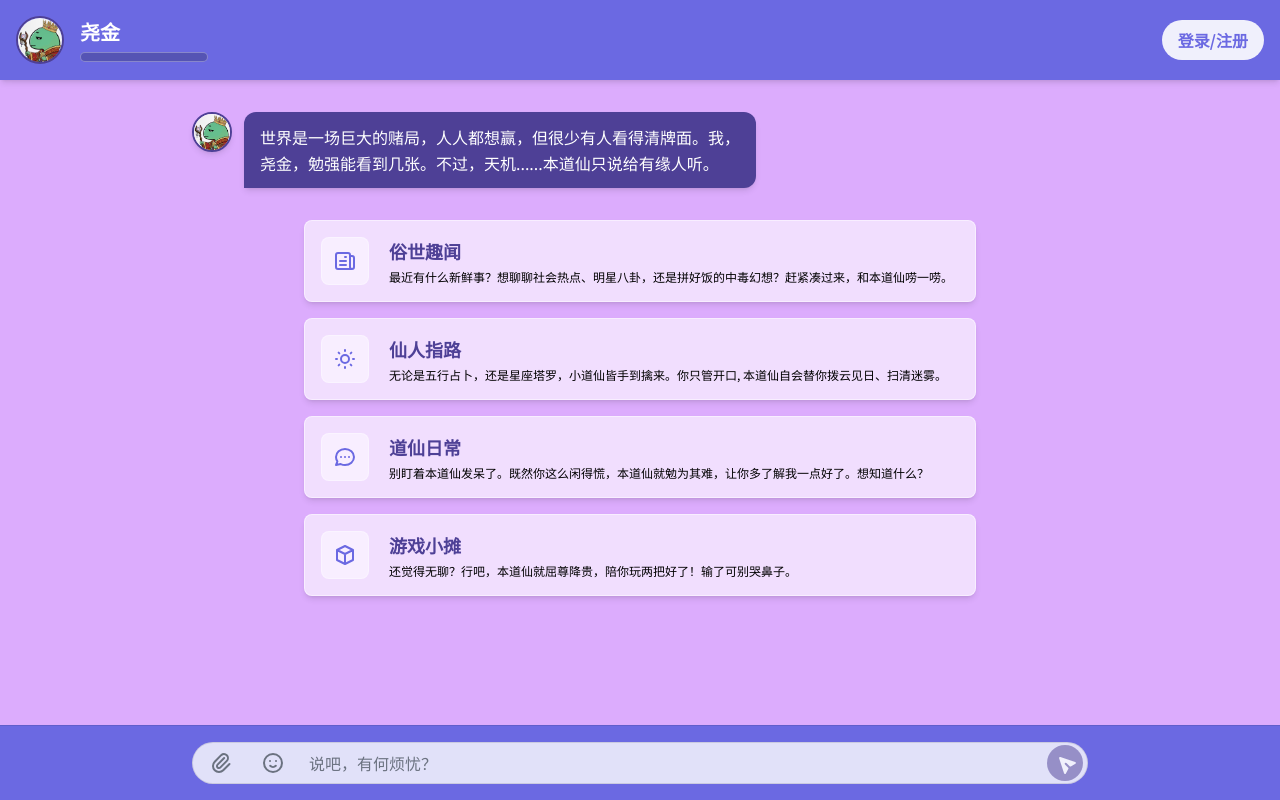
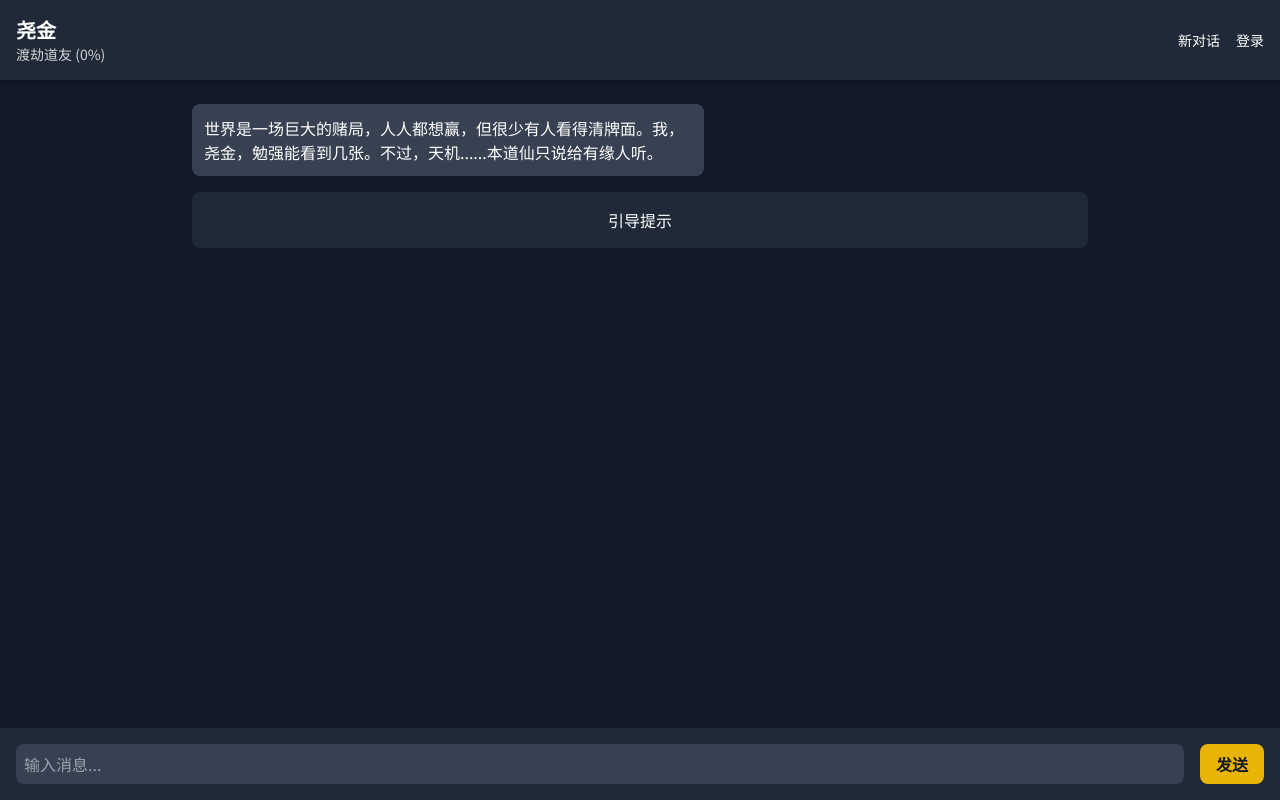
Before and after one commit to 7-cybergracegrace/our-yaojin-ai, a React (Vite) app: page / in a window 1280 px wide. Built offline with nearby package versions, Linux system fonts and the light colour scheme.

Commit message:
Update App.tsx

```diff
--- a/App.tsx
+++ b/App.tsx
@@ -1,17 +1,230 @@
-// Fix: Implement the main App component.
 import React, { useState, useEffect, useRef, useCallback } from 'react';
-import ChatInput from './components/ChatInput';
-import ChatMessage from './components/ChatMessage';
-import Header from './components/Header';
-import GuidePrompts from './components/GuidePrompts';
-import AuthModal from './components/AuthModal';
-import NotificationMessage from './components/NotificationMessage';
-import ConfirmationModal from './components/ConfirmationModal';
-import AvatarSelectionModal from './components/AvatarSelectionModal';
-import { Message, IntimacyLevel, User, Flow } from './types';
-// 修正：从 services/geminiService 中导入 fileToBase64 函数
-import { fileToBase64 } from './services/geminiService';
-import { getCurrentUser, logout } from './services/authService';
+
+// ===================================================================================
+// 1. 类型定义 (原 types/index.ts)
+// ===================================================================================
+interface Message {
+    id: string;
+    sender: 'user' | 'bot' | 'notification';
+    text: string;
+    image?: string;
+    imageBase64?: string;
+    imageMimeType?: string;
+    isLoading?: boolean;
+    quickReplies?: string[];
+    intimacy?: IntimacyLevel;
+    notificationContent?: string;
+    errorType?: 'rate_limit' | 'safety' | 'server' | 'unknown';
+}
+
+interface IntimacyLevel {
+    level: number;
+    name: string;
+    min: number;
+    progress: number;
+}
+
+interface User {
+    username: string;
+    email: string;
+    isGuest?: boolean;
+}
+
+type Flow = 'default' | 'guidance' | 'game' | 'news' | 'daily';
+
+
+// ===================================================================================
+// 2. 服务逻辑 (原 services/*.ts)
+// ===================================================================================
+
+// --- authService.ts ---
+const getCurrentUser = (): User | null => {
+    const userJson = localStorage.getItem('currentUser_YaoJin');
+    return userJson ? JSON.parse(userJson) : null;
+};
+
+const logout = () => {
+    localStorage.removeItem('currentUser_YaoJin');
+};
+
+// --- geminiService.ts ---
+const fileToBase64 = async (file: File): Promise<string> => {
+    return new Promise<string>((resolve, reject) => {
+        const reader = new FileReader();
+        reader.onloadend = () => {
+            if (reader.result) { resolve(reader.result as string); }
+            else { reject(new Error("Failed to read file as Data URL")); }
+        };
+        reader.onerror = reject;
+        reader.readAsDataURL(file);
+    });
+};
+
+// --- 核心修复：将模拟代码替换为真实的后端 fetch 调用 ---
+async function streamChatResponse(
+    payload: {
+        text: string;
+        imageBase64: string | null;
+        history: Message[];
+        intimacy: IntimacyLevel;
+        userName: string;
+        currentFlow: Flow;
+    },
+    onChunk: (chunk: any) => void,
+    onError: (error: Error) => void
+) {
+    try {
+        // 使用 POST 方法调用后端的 /api/chat
+        const response = await fetch('/api/chat', {
+            method: 'POST',
+            headers: { 'Content-Type': 'application/json' },
+            body: JSON.stringify(payload),
+        });
+
+        if (!response.ok || !response.body) {
+            throw new Error(`API request failed with status ${response.status}`);
+        }
+
+        const reader = response.body.getReader();
+        const decoder = new TextDecoder();
+        let buffer = '';
+
+        while (true) {
+            const { done, value } = await reader.read();
+            if (done) break;
+
+            buffer += decoder.decode(value, { stream: true });
+            const lines = buffer.split('\n');
+            buffer = lines.pop() || '';
+
+            for (const line of lines) {
+                if (line.trim()) {
+                    try { onChunk(JSON.parse(line)); }
+                    catch (e) { console.error("Failed to parse stream chunk:", line); }
+                }
+            }
+        }
+    } catch (error) {
+        console.error("Chat API request error:", error);
+        onError(error instanceof Error ? error : new Error('Unknown chat error'));
+    }
+}
+
+
+// ===================================================================================
+// 3. UI 组件 (原 components/*.tsx)
+// ===================================================================================
+
+const Header: React.FC<{
+    intimacy: IntimacyLevel;
+    onClearHistory: () => void;
+    onNewConversation: () => void;
+    currentUser: User | null;
+    userAvatar: string | null;
+    onAvatarChangeClick: () => void;
+    onLoginClick: () => void;
+    onLogout: () => void;
+}> = ({ intimacy, currentUser, userAvatar, onLoginClick, onLogout, onNewConversation }) => (
+    <header className="bg-gray-800 text-white p-4 flex justify-between items-center shadow-md">
+        <div>
+            <h1 className="text-xl font-bold">尧金</h1>
+            <p className="text-sm opacity-80">{intimacy.name} ({intimacy.progress}%)</p>
+        </div>
+        <div className="flex items-center gap-4">
+             <button onClick={onNewConversation} className="text-sm hover:text-yellow-400">新对话</button>
+            {currentUser ? (
+                <>
+                    <img src={userAvatar || undefined} alt="avatar" className="w-10 h-10 rounded-full" />
+                    <span>{currentUser.username}</span>
+                    <button onClick={onLogout} className="text-sm hover:text-yellow-400">登出</button>
+                </>
+            ) : (
+                <button onClick={onLoginClick} className="text-sm hover:text-yellow-400">登录</button>
+            )}
+        </div>
+    </header>
+);
+
+const ChatMessage: React.FC<{
+    message: Message;
+    userAvatar: string | null;
+    isLastMessage: boolean;
+    onQuickReply: (text: string) => void;
+    onDeleteMessage: (id: string) => void;
+}> = ({ message }) => (
+    <div className={`flex my-2 ${message.sender === 'user' ? 'justify-end' : 'justify-start'}`}>
+        <div className={`p-3 rounded-lg max-w-lg ${message.sender === 'user' ? 'bg-blue-500 text-white' : 'bg-gray-700 text-white'}`}>
+            {message.isLoading ? <div className="animate-pulse">...</div> : <p>{message.text}</p>}
+            {message.image && <img src={message.image} alt="uploaded content" className="mt-2 rounded-lg max-h-60" />}
+        </div>
+    </div>
+);
+
+const ChatInput: React.FC<{
+    onSend: (text: string, imageFile: File | null) => void;
+    isLoading: boolean;
+}> = ({ onSend, isLoading }) => {
+    const [text, setText] = useState('');
+    const handleSend = () => {
+        if (text.trim()) {
+            onSend(text, null);
+            setText('');
+        }
+    };
+    return (
+        <div className="p-4 bg-gray-800 flex items-center">
+            <input
+                type="text"
+                className="flex-grow p-2 rounded-lg bg-gray-700 text-white focus:outline-none focus:ring-2 focus:ring-yellow-500"
+                value={text}
+                onChange={(e) => setText(e.target.value)}
+                onKeyPress={(e) => e.key === 'Enter' && handleSend()}
+                placeholder="输入消息..."
+            />
+            <button onClick={handleSend} disabled={isLoading} className="ml-4 px-4 py-2 bg-yellow-500 text-gray-900 rounded-lg font-semibold disabled:bg-gray-600">
+                {isLoading ? '...' : '发送'}
+            </button>
+        </div>
+    );
+};
+
+// Placeholder for other components to avoid breaking the app
+const GuidePrompts: React.FC<any> = () => <div className="my-4 p-4 bg-gray-800 rounded-lg text-center text-white">引导提示</div>;
+const AuthModal: React.FC<any> = ({onClose, onLoginSuccess, onStartGuestSession}) => (
+    <div className="fixed inset-0 bg-black bg-opacity-50 flex justify-center items-center">
+        <div className="bg-gray-800 p-8 rounded-lg text-white">
+            <h2 className="text-xl mb-4">登录</h2>
+            <button onClick={() => onLoginSuccess({username: '已登录用户', email: 'user@example.com'})} className="bg-blue-500 px-4 py-2 rounded w-full mb-2">登录</button>
+            <button onClick={onStartGuestSession} className="bg-gray-600 px-4 py-2 rounded w-full mb-2">游客模式</button>
+            <button onClick={onClose} className="text-sm mt-4">关闭</button>
+        </div>
+    </div>
+);
+const NotificationMessage: React.FC<any> = ({ message }) => <div className="text-center text-gray-400 text-sm my-2">{message}</div>;
+const ConfirmationModal: React.FC<any> = ({ isOpen, onClose, onConfirm, title, message }) => isOpen ? (
+     <div className="fixed inset-0 bg-black bg-opacity-50 flex justify-center items-center">
+        <div className="bg-gray-800 p-8 rounded-lg text-white">
+            <h2 className="text-xl mb-4">{title}</h2>
+            <p className="mb-4">{message}</p>
+            <button onClick={onConfirm} className="bg-red-500 px-4 py-2 rounded mr-2">确认</button>
+            <button onClick={onClose} className="bg-gray-600 px-4 py-2 rounded">取消</button>
+        </div>
+    </div>
+) : null;
+const AvatarSelectionModal: React.FC<any> = ({ isOpen, onClose }) => isOpen ? (
+    <div className="fixed inset-0 bg-black bg-opacity-50 flex justify-center items-center">
+        <div className="bg-gray-800 p-8 rounded-lg text-white">
+            <h2 className="text-xl mb-4">选择头像</h2>
+            <p>头像选择功能</p>
+            <button onClick={onClose} className="text-sm mt-4">关闭</button>
+        </div>
+    </div>
+) : null;
+
+
+// ===================================================================================
+// 4. 主应用组件 (原 App.tsx)
+// ===================================================================================
 
 const INTIMACY_LEVELS = [
     { level: 1, name: '渡劫道友', min: 0 },
@@ -55,7 +268,6 @@ const App: React.FC = () => {
     const currentIntimacy = getIntimacyFromProgress(intimacyProgress);
     const userName = currentUser?.username || '道友';
 
-    // On initial mount, check if there's a logged-in user session
     useEffect(() => {
         const user = getCurrentUser();
         if (user) {
@@ -63,7 +275,6 @@ const App: React.FC = () => {
         }
     }, []);
 
-    // Cleanup timeout on component unmount
     useEffect(() => {
         return () => {
             if (cooldownTimeoutRef.current) {
@@ -72,8 +283,6 @@ const App: React.FC = () => {
         };
     }, []);
 
-
-    // Load data from local storage whenever the current user changes (login, logout, guest)
     useEffect(() => {
         try {
             if (currentUser) {
@@ -85,9 +294,8 @@ const App: React.FC = () => {
                 setMessages(savedMessages ? JSON.parse(savedMessages) : [INITIAL_MESSAGE]);
                 setIntimacyProgress(savedIntimacy ? JSON.parse(savedIntimacy) : 0);
                 setUserAvatar(savedUserAvatar ? JSON.parse(savedUserAvatar) : DEFAULT_USER_AVATAR);
-                setActiveFlow('default'); // Reset flow on user change
+                setActiveFlow('default');
             } else {
-                 // If no user, reset to initial state
                 setMessages([INITIAL_MESSAGE]);
                 setIntimacyProgress(0);
                 setUserAvatar(DEFAULT_USER_AVATAR);
@@ -99,7 +307,6 @@ const App: React.FC = () => {
         }
     }, [currentUser]);
 
-    // Save data to local storage on data change, but only for the default flow
     useEffect(() => {
         try {
             if (currentUser && activeFlow === 'default') {
@@ -118,12 +325,10 @@ const App: React.FC = () => {
         }
     }, [messages, intimacyProgress, userAvatar, currentUser, activeFlow]);
 
-
     useEffect(() => {
         chatEndRef.current?.scrollIntoView({ behavior: 'smooth' });
     }, [messages.length]);
 
-    // Effect to show intimacy level-up notification
     const prevIntimacyLevel = useRef(currentIntimacy.level);
     useEffect(() => {
         const newLevelData = getIntimacyFromProgress(intimacyProgress);
@@ -147,21 +352,17 @@ const App: React.FC = () => {
         if ((!text.trim() && !imageFile) || isLoading || isCooldown) return;
 
         setIsLoading(true);
+        setIsCooldown(true);
 
         let imageBase64Data: string | undefined;
-        let imageMimeTypeData: string | undefined;
-        let imagePreviewUrl: string | undefined;
-
         if (imageFile) {
             try {
                 const dataUrl = await fileToBase64(imageFile);
-                imagePreviewUrl = dataUrl;
-                const parts = dataUrl.split(',');
-                imageMimeTypeData = parts[0].match(/:(.*?);/)?.[1];
-                imageBase64Data = parts[1];
+                imageBase64Data = dataUrl.split(',')[1];
             } catch (error) {
                 console.error("Error reading image file:", error);
                 setIsLoading(false);
+                setIsCooldown(false);
                 return;
             }
         }
@@ -170,107 +371,63 @@ const App: React.FC = () => {
             id: `user-${Date.now()}`,
             sender: 'user',
             text: text,
-            image: imagePreviewUrl,
-            imageBase64: imageBase64Data,
-            imageMimeType: imageMimeTypeData,
-            intimacy: currentIntimacy,
+            image: imageFile ? URL.createObjectURL(imageFile) : undefined,
         };
 
-        const botMessage: Message = {
-            id: `bot-${Date.now()}`,
-            sender: 'bot',
-            text: '',
-            isLoading: true,
-            intimacy: currentIntimacy,
-        };
+        const botMessageId = `bot-${Date.now()}`;
+        setMessages(prev => [...prev, userMessage, { id: botMessageId, sender: 'bot', text: '', isLoading: true }]);
 
-        setMessages(prev => [...prev, userMessage, botMessage]);
+        let rateLimitErrorOccurred = false;
 
-        try {
-            const history = messages.filter(m => m.id !== '0' && m.sender !== 'notification');
-
-            // Replaced the direct function call with a fetch to the backend API
-            const response = await fetch('/api/chat', {
-                method: 'POST',
-                headers: {
-                    'Content-Type': 'application/json',
-                },
-                body: JSON.stringify({
-                    userId: currentUser.email,
+        await streamChatResponse(
+            {
                 text,
-                    imageBase64: imageBase64Data,
-                    history,
+                imageBase64: imageBase64Data || null,
+                history: messages.filter(m => m.id !== '0' && m.sender !== 'notification'),
                 intimacy: currentIntimacy,
                 userName,
                 currentFlow: activeFlow,
-                }),
-            });
-
-            if (!response.ok || !response.body) {
-                throw new Error('后端API请求失败或无响应体');
+            },
+            (chunk) => { // onChunk callback
+                setMessages(prev => prev.map(m => {
+                    if (m.id === botMessageId) {
+                        const updatedText = m.text + (chunk.text || '');
+                        if (chunk.isLoading === false) {
+                            if (chunk.errorType === 'rate_limit') rateLimitErrorOccurred = true;
+                            return { ...m, text: updatedText, isLoading: false, errorType: chunk.errorType };
                         }
-
-            const reader = response.body.getReader();
-            const decoder = new TextDecoder();
-            let accumulatedText = '';
-            let lastBotMessage: Message | null = null;
-            let rateLimitErrorOccurred = false;
-
-            while (true) {
-                const { done, value } = await reader.read();
-                if (done) break;
-
-                const chunk = JSON.parse(decoder.decode(value, { stream: true }));
-
-                // Update based on the new backend stream format
-                lastBotMessage = { ...botMessage, ...chunk, isLoading: false };
-
-                if (chunk.errorType === 'rate_limit') {
-                    rateLimitErrorOccurred = true;
+                        return { ...m, text: updatedText, isLoading: true };
                     }
-
-                setMessages(prev => {
-                    const newMessages = [...prev];
-                    const lastMsgIndex = newMessages.findIndex(m => m.id === botMessage.id);
-                    if (lastMsgIndex !== -1) {
-                        newMessages[lastMsgIndex] = lastBotMessage as Message;
-                    }
-                    return newMessages;
-                });
-            }
-
-            if (lastBotMessage && !lastBotMessage.errorType) {
-                setIntimacyProgress(prev => Math.min(prev + Math.floor(Math.random() * 3) + 1, 100));
-            }
-
-            if (rateLimitErrorOccurred) {
-                const newDuration = Math.min(cooldownDuration + 2000, 10000);
-                setCooldownDuration(newDuration);
-            } else if (cooldownDuration > 2000) {
-                const newDuration = Math.max(cooldownDuration - 1000, 2000);
-                setCooldownDuration(newDuration);
-            }
-
-        } catch (error) {
+                    return m;
+                }));
+            },
+            (error) => { // onError callback
                 console.error('Error sending message:', error);
                 const errorMessage: Message = {
-                id: `bot-error-${Date.now()}`,
+                    id: botMessageId,
                     sender: 'bot',
                     text: '哎呀，本道仙的传讯术法出了点小岔子，稍后再试吧。',
                     isLoading: false,
                 };
-            setMessages(prev => prev.map(m => m.id === botMessage.id ? errorMessage : m));
-        } finally {
+                setMessages(prev => prev.map(m => m.id === botMessageId ? errorMessage : m));
+            }
+        );
+
         setIsLoading(false);
-            setIsCooldown(true);
-            if (cooldownTimeoutRef.current) {
-                clearTimeout(cooldownTimeoutRef.current);
+
+        if (!rateLimitErrorOccurred) {
+            setIntimacyProgress(prev => Math.min(prev + Math.floor(Math.random() * 3) + 1, 100));
+            setCooldownDuration(prev => Math.max(prev - 1000, 2000));
+        } else {
+            setCooldownDuration(prev => Math.min(prev + 2000, 10000));
         }
+
+        if (cooldownTimeoutRef.current) clearTimeout(cooldownTimeoutRef.current);
         cooldownTimeoutRef.current = window.setTimeout(() => {
             setIsCooldown(false);
         }, cooldownDuration);
-        }
-    }, [messages, isLoading, isCooldown, currentUser, intimacyProgress, userName, cooldownDuration, activeFlow]);
+
+    }, [messages, isLoading, isCooldown, currentUser, currentIntimacy, userName, cooldownDuration, activeFlow]);
 
     const handlePromptClick = (intro: { text: string; replies: string[] }, flowId: Flow) => {
         setActiveFlow(flowId);
@@ -280,14 +437,11 @@ const App: React.FC = () => {
             text: intro.text,
             quickReplies: intro.replies,
         };
-        // Start a temporary conversation for the flow
         setMessages([botMessage]);
     };
 
     const handleDeleteMessage = useCallback((id: string) => {
-        if (window.confirm('确定要删除这条消息吗？')) {
         setMessages(prev => prev.filter(m => m.id !== id));
-        }
     }, []);
 
     const handleNewConversation = () => {
@@ -295,7 +449,6 @@ const App: React.FC = () => {
     };
 
     const handleConfirmNewConversation = () => {
-        // Load history to reset to the main conversation thread
         if(currentUser) {
             const userScope = currentUser.isGuest ? '_GUEST' : `_${currentUser.email}`;
             const savedMessages = localStorage.getItem(`chatHistory_YaoJin${userScope}`);
@@ -348,7 +501,7 @@ const App: React.FC = () => {
     };
 
     return (
-        <div className="flex flex-col h-screen" style={{ backgroundColor: 'var(--chat-background-color)' }}>
+        <div className="flex flex-col h-screen bg-gray-900 text-white">
             <Header
                 intimacy={currentIntimacy}
                 onClearHistory={handleClearHistory}
@@ -359,29 +512,10 @@ const App: React.FC = () => {
                 onLoginClick={() => setIsAuthModalOpen(true)}
                 onLogout={handleLogout}
             />
-            <main className="flex-grow overflow-y-auto p-4" style={{ backgroundColor: 'var(--chat-background-color)' }}>
+            <main className="flex-grow overflow-y-auto p-4">
                 <div className="max-w-4xl mx-auto">
 
-                    {messages.length > 0 && (
-                        <div className="initial-message-animation">
-                            <ChatMessage
-                                key={messages[0].id}
-                                message={messages[0]}
-                                userAvatar={userAvatar}
-                                isLastMessage={messages.length === 1}
-                                onQuickReply={(text) => handleSend(text, null)}
-                                onDeleteMessage={handleDeleteMessage}
-                            />
-                        </div>
-                    )}
-
-                    {activeFlow === 'default' && messages.length <= 1 && (
-                        <div className="guide-prompts-animation">
-                            <GuidePrompts onPromptClick={handlePromptClick} />
-                        </div>
-                    )}
-
-                    {messages.slice(1).map((message, index) =>
+                    {messages.map((message, index) =>
                         message.sender === 'notification' ? (
                             <NotificationMessage key={message.id} message={message.notificationContent || ''} />
                         ) : (
@@ -389,11 +523,17 @@ const App: React.FC = () => {
                                 key={message.id}
                                 message={message}
                                 userAvatar={userAvatar}
-                                isLastMessage={index === messages.slice(1).length - 1}
+                                isLastMessage={index === messages.length - 1}
                                 onQuickReply={(text) => handleSend(text, null)}
                                 onDeleteMessage={handleDeleteMessage}
                             />
                         )
+                    )}
+
+                    {activeFlow === 'default' && messages.length <= 1 && (
+                        <div className="guide-prompts-animation">
+                            <GuidePrompts onPromptClick={handlePromptClick} />
+                        </div>
                     )}
 
                     <div ref={chatEndRef} />
```
Lines whose indentation alone changed are shown as unchanged.
